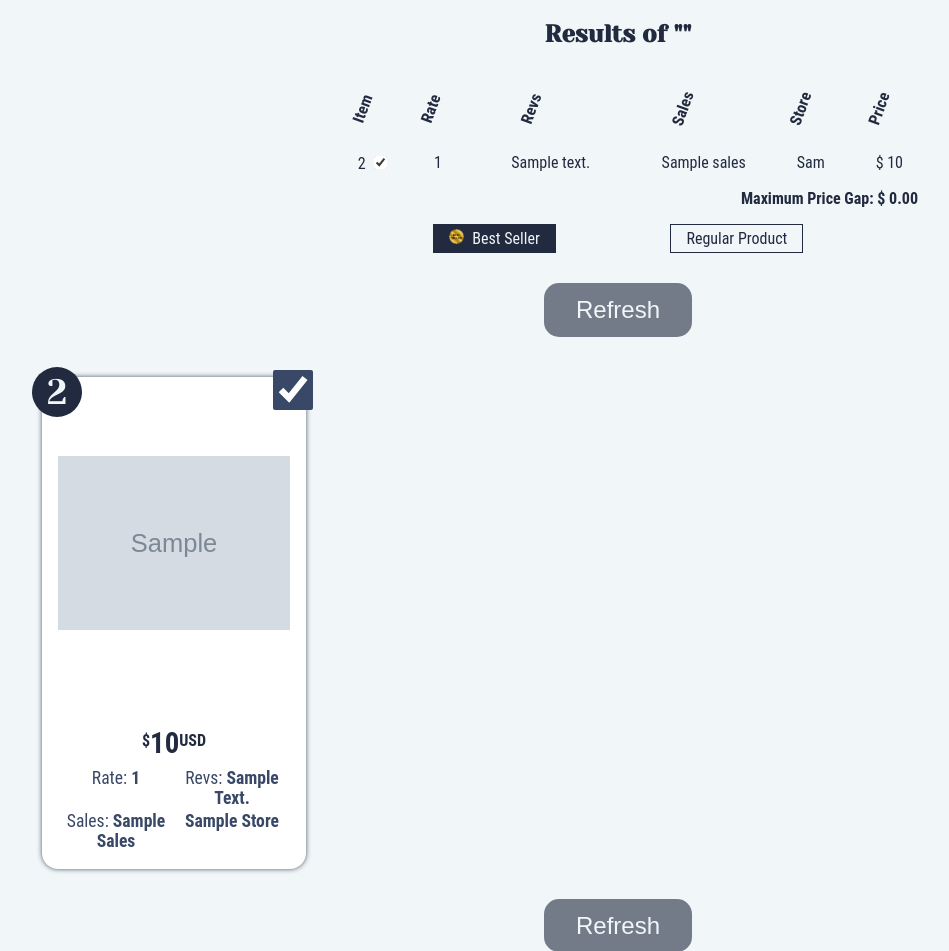
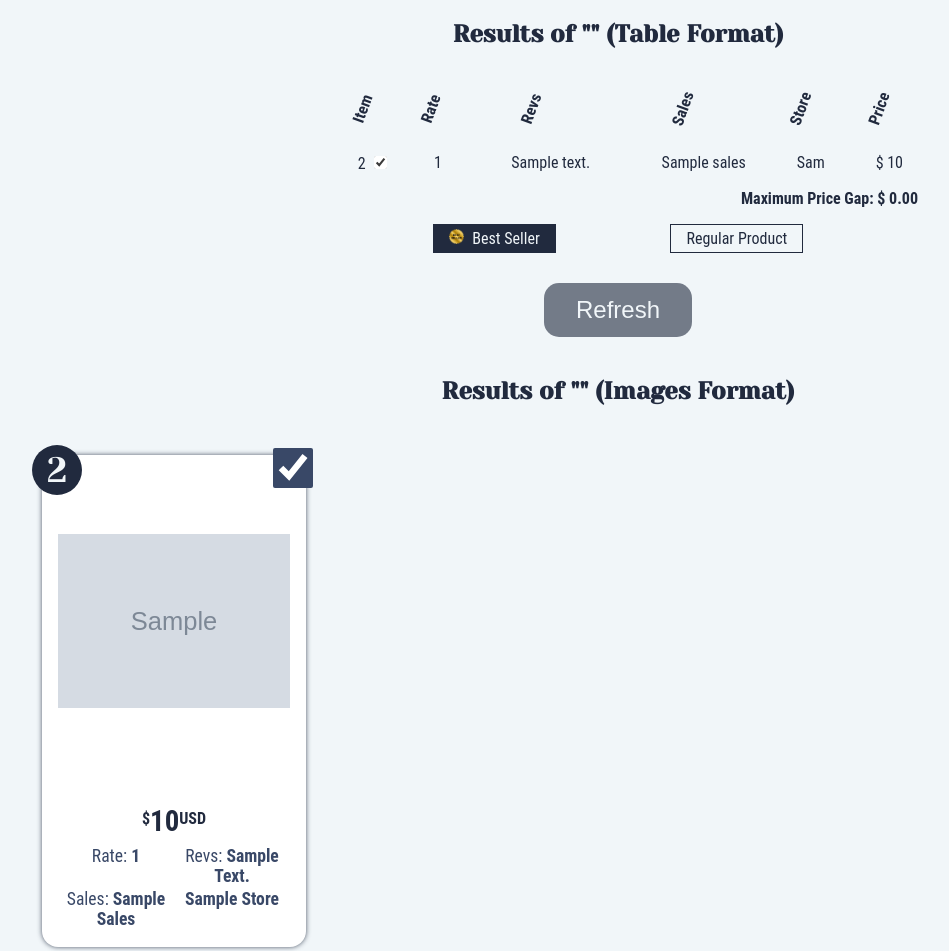
Before and after one commit to darideveloper/price-checker-us, a Flask app: template templates/preview.html in a window 1280 px wide. Shown: the part 114-1065 px from the top of the page, without its empty margins (22-971 px from the left). Run offline with Flask 3, Linux system fonts and the light colour scheme; the template is opened without the code that fills it: most values are stand-ins (such as "Sample title", 1, 10 or a date in 2020); grey boxes marked "Sample" are stand-in pictures; parts of the project's set-up code (start-up, migrations or seed data) failed here and were passed over; some libraries are stand-ins or nearby versions; some web fonts are replaced.

Commit message:
feat (preview): update h2s

```diff
--- a/templates/preview.html
+++ b/templates/preview.html
@@ -20,7 +20,7 @@ Results from search {{keyword|title}} en e-commerce pages.
     <ins class="epn-placement" data-config-id="fff5358d682a725ceeb577f4"></ins>
   </div> -->
 
-  <h2>Results of "{{keyword|title}}"</h2>
+  <h2>Results of "{{keyword|title}}" (Table Format)</h2>
 
   <section class="table">
     <table>
@@ -91,6 +91,8 @@ Results from search {{keyword|title}} en e-commerce pages.
   <button class="refresh top" disabled title="Uncheck items and click here to remove them from the comparison">
     Refresh
   </button>
+
+  <h2>Results of "{{keyword|title}}" (Images Format)</h2>
 
   <section class="products">
     {% for product in products %}
```
